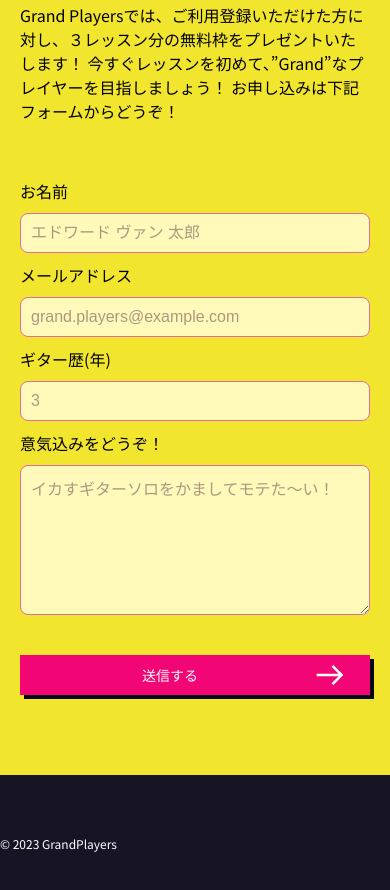
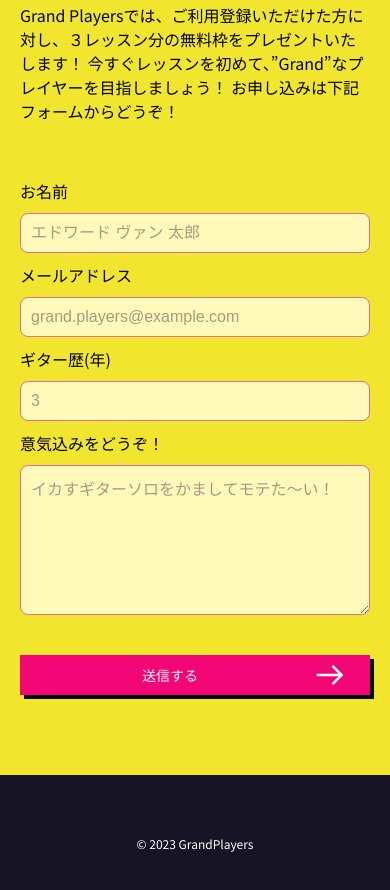
Before and after one commit to Akidesign/frontend-basic-site, a plain HTML site: page index.html in a window 390 px wide. Shown: the part 2986-3876 px from the top of the page. Drawn offline with Linux system fonts and the light colour scheme.

Commit message:
footerの画面崩れを修正

```diff
--- a/style.css
+++ b/style.css
@@ -474,8 +474,7 @@ img {
 
 @media (max-width: 750px) {
   .footer {
-    width: 390px;
-    align-items: flex-start;
+    display: flex;
   }
 
   .footer-copyright {
```
